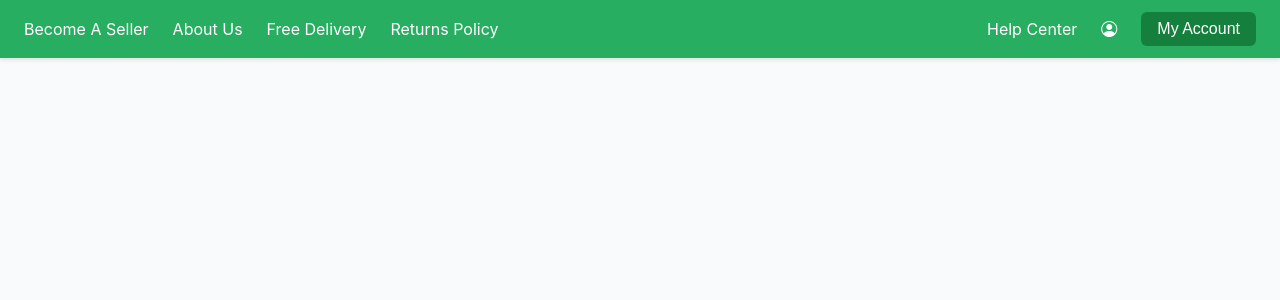
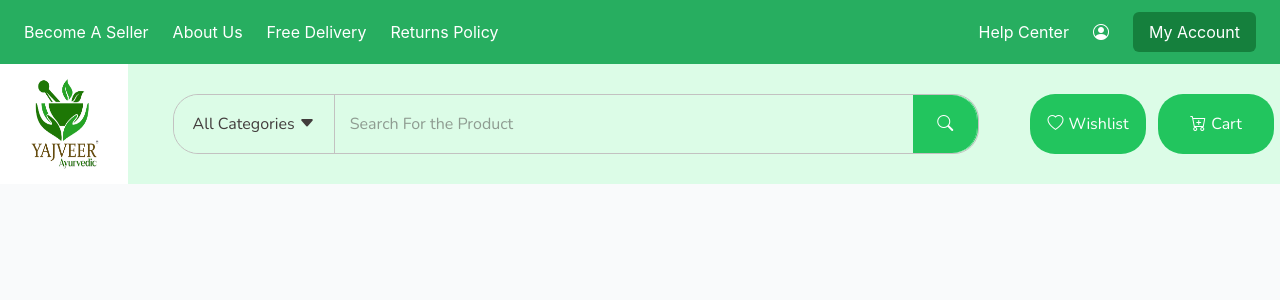
Before and after one commit to raj-mistry-01/Yajveer-, a React (Vite) app in the folder Froentend/: page / in a window 1280 px wide. Shown: the top 300 px of the page. Built offline with nearby package versions, Linux system fonts and the light colour scheme.

Commit message:
Seond Navbar Completed

```diff
--- a/Froentend/index.html
+++ b/Froentend/index.html
@@ -4,10 +4,15 @@
     <meta charset="UTF-8" />
     <link rel="icon" type="image/jpg" href="/yajveer-logo.jpg" />
     <meta name="viewport" content="width=device-width, initial-scale=1.0" />
+    <link rel="preconnect" href="https://fonts.googleapis.com">
+<link rel="preconnect" href="https://fonts.gstatic.com" crossorigin>
+<link href="https://fonts.googleapis.com/css2?family=Nunito:ital,wght@0,200..1000;1,200..1000&display=swap" rel="stylesheet">
+<script src="https://cdn.jsdelivr.net/npm/@tailwindcss/browser@4"></script>
     <title>Yajveer</title>
   </head>
   <body>
     <div id="root"></div>
+
     <script type="module" src="/src/main.jsx"></script>
   </body>
 </html>
--- a/Froentend/package.json
+++ b/Froentend/package.json
@@ -10,9 +10,11 @@
     "preview": "vite preview"
   },
   "dependencies": {
+    "bootstrap-icons": "^1.13.1",
+    "lucide-react": "^0.509.0",
     "react": "^19.1.0",
     "react-dom": "^19.1.0",
-    "bootstrap-icons": "^1.13.1",
+    "react-icons": "^5.5.0",
     "react-router": "^7.6.0"
   },
   "devDependencies": {
--- a/Froentend/src/App.jsx
+++ b/Froentend/src/App.jsx
@@ -1,13 +1,14 @@
 import React from 'react'
 import reactDom from "react-dom/client";
 import Navbar from "./components/navbar";
+import Navbar2 from './components/navbar2';
 import 'bootstrap-icons/font/bootstrap-icons.css';
-
 
 const App = () => {
   return (
         <>
         <Navbar></Navbar>
+        <Navbar2></Navbar2>
         </>
     )
 }
--- /dev/null
+++ b/Froentend/src/CSS/navabar2.css
@@ -0,0 +1,309 @@
+ .Navbar2{
+    width: 100vw;
+    height: 15vh;
+    background-color: #166534;
+    display: flex;
+    flex-wrap: wrap;
+    font-family: nunito;
+    border: none;
+}
+
+.logo{
+    display: flex;
+    align-items: center;
+    flex-wrap: wrap;
+    justify-content: flex-start;
+    height: 100%;
+    width: 10%;
+    background-color: white;
+}
+
+.logo > img{
+    width: 100%;
+    height: 100%;
+}
+
+
+.search{
+    height: 100%;
+    background-color: #dcfce7;
+    width: 70%;
+    display: flex;
+    justify-content: center;
+    align-items: center;
+    flex-wrap: wrap;
+    border: none;
+    cursor: pointer;
+}
+
+.s1{
+    width: 90%;
+    height: 50%;
+    border-top-left-radius: 25px;
+    border-bottom-left-radius: 25px;
+    border-top-right-radius: 25px;
+    border-bottom-right-radius: 25px;
+    display: flex;
+    flex-wrap: wrap;
+    cursor: pointer;
+    border: 1px solid rgb(195, 193, 193);
+}
+
+
+
+.list {
+  width: 20%;
+  height: 100%;
+  border-top-left-radius: 25px;
+  border-bottom-left-radius: 25px;
+  background-color: #dcfce7;
+  cursor: pointer;
+  display: flex;
+  flex-direction: column;
+  align-items: center;
+  justify-content: center;
+  color: rgb(66, 60, 60);
+  font-weight: 400;
+  border-right: 1px solid rgb(195, 193, 193);
+  position: relative;
+}
+
+.title {
+  display: flex;
+  justify-content: center;
+  align-items: center;
+}
+
+.Menulist {
+  position: absolute;
+  top: 100%;
+  left: 0;
+  width: 100%;
+  background-color: white;
+  color: gray;
+  display: none;
+  flex-direction: column;
+  padding: 5px;
+  border-top-left-radius: 10px;
+  border-top-right-radius: 10px;
+  border-bottom-left-radius: 10px;
+  border-bottom-right-radius: 10px;
+  box-shadow: 0 4px 8px rgba(0,0,0,0.1);
+  z-index: 10;
+}
+
+.Menulist > p{
+    display: flex;
+    flex-direction: column;
+    text-align: center;
+    padding: 5px;
+     border-top-left-radius: 10px;
+  border-top-right-radius: 10px;
+  border-bottom-left-radius: 10px;
+  border-bottom-right-radius: 10px;
+}
+
+.Menulist > p:hover{
+    background-color: #dcfce7;
+}
+.list:hover .Menulist {
+  display: flex;
+}
+
+
+
+
+.content{
+    width: 80%;
+    height: 100%;
+    background-color: #dcfce7;
+    border-top-right-radius: 25px;
+    border-bottom-right-radius: 25px;
+    display: flex;
+    flex-wrap: wrap;
+    border: none;
+    cursor: pointer;
+    border-right: none;
+}
+
+.input{
+    width: 80%;
+    height: 100%;
+    background-color: #dcfce7;
+    cursor: pointer;
+}
+
+.input > input{
+    width: 100%;
+    height: 100%;
+    border: none;
+    background-color: #dcfce7;
+    padding-left: 15px;
+    font-family: nunito;
+    font-size: 16px;
+    font: 700;
+    color: rgb(66, 60, 60);
+    cursor: pointer;
+}
+
+.s2{
+    width: 20%;
+    height: 100%;
+    border-top-right-radius: 25px;
+    border-bottom-right-radius: 25px;
+    display: flex;
+    justify-content: flex-end;
+    align-items: center;
+    cursor: pointer;
+    border-right: 1px solid #22c55e;
+}
+
+.con{
+    width: 50%;
+    height: 100%;
+    background-color: #22c55e;
+    border-top-right-radius: 25px;
+    border-bottom-right-radius: 25px;
+    display: flex;
+    align-items: center;
+    justify-content: center;
+    color: white;
+}
+
+
+.addtocart{
+    height: 100%;
+    width: 20%;
+    background-color: #dcfce7;
+    display: flex;
+    justify-content: space-around;
+    align-items: center;
+    cursor: pointer;
+
+}
+
+.like{
+    width: 45%;
+    height: 50%;
+    display: flex;
+    flex-wrap: wrap;
+    justify-content: center;
+    align-items: center;
+    gap: 5px;
+    cursor: pointer;
+    color: white;
+    background-color: #22c55e;
+     border-top-left-radius: 25px;
+    border-bottom-left-radius: 25px;
+     border-top-right-radius: 25px;
+    border-bottom-right-radius: 25px;
+    font: 700;
+
+}
+
+.add{
+    width: 45%;
+    height: 50%;
+    display: flex;
+    flex-wrap: wrap;
+    justify-content: center;
+    align-items: center;
+    gap: 5px;
+    color: white;
+    cursor: pointer;
+    background-color: #22c55e;
+    border-top-left-radius: 25px;
+    border-bottom-left-radius: 25px;
+     border-top-right-radius: 25px;
+    border-bottom-right-radius: 25px;
+    font: 700;
+}
+
+input:focus {
+  outline: none;
+  border: none;
+}
+
+/* For tablets and below */
+@media (max-width: 1024px) {
+  .Navbar2 {
+    flex-direction: column;
+    height: auto;
+    align-items: center;
+    background-color: white;
+  }
+
+  .logo {
+    width: 40%;
+    justify-content: center;
+  }
+
+  .search {
+    width: 100%;
+    padding: 10px 0;
+  }
+
+  .s1 {
+    flex-direction: column;
+    height: auto;
+    width: 100%;
+     border: none;
+  }
+
+  .list {
+    width: 100%;
+    height: auto;
+    border-radius: 25px 25px 0 0;
+    border-right: none;
+  }
+
+  .content {
+    display: none;
+  }
+
+  .addtocart {
+    width: 100%;
+    padding: 10px 0;
+    justify-content: center;
+    gap: 15px;
+  }
+
+  .like, .add {
+    width: 30%;
+    height: 40px;
+  }
+}
+
+
+@media (max-width: 600px) {
+  .logo > img {
+    width: auto;
+  }
+
+  .input > input {
+    font-size: 14px;
+    padding: 10px;
+  }
+
+  .list .title p {
+    font-size: 14px;
+  }
+
+  .Menulist > p {
+    font-size: 13px;
+  }
+
+  .con i {
+    font-size: 1.2rem;
+  }
+
+  .like, .add {
+    font-size: 14px;
+    gap: 3px;
+  }
+
+  .addtocart {
+    flex-direction: column;
+    gap: 10px;
+  }
+}
--- a/Froentend/src/components/navbar.jsx
+++ b/Froentend/src/components/navbar.jsx
@@ -1,8 +1,8 @@
 import React from "react";
 import "../CSS/navbar.css";
-import Logo from "../assets/yajveer-logo.jpg";
 export default function Navbar() {
       return (
+        <>
         <nav className="navbar">
           <div className="navbar-left">
             <p>Become A Seller</p>
@@ -26,5 +26,6 @@ export default function Navbar() {
             <button className="account-button">My Account</button>
           </div>
         </nav>
+        </>
       );
 }
--- /dev/null
+++ b/Froentend/src/components/navbar2.jsx
@@ -0,0 +1,54 @@
+import "../CSS/navabar2.css";
+import Logo from "../assets/yajveer-logo.jpg";
+export default function Navbar2() {
+  return (
+    <>
+      <nav className="Navbar2">
+        <div className="logo">
+          <img src={Logo} alt="Yajveer" />
+        </div>
+
+        <div className="search">
+          <div className="s1">
+            <div className="list">
+              <div className="title">
+                <p>
+                  All Categories{" "}
+                  <i
+                    className="bi bi-caret-down-fill"
+                    style={{ fontSize: "1rem" }}
+                  ></i>
+                </p>
+              </div>
+              <div className="Menulist">
+                <p>Herbal Powder</p>
+                <p>Karela powder</p>
+              </div>
+            </div>
+            <div className="content">
+              <div className="input">
+                <input type="text" placeholder="Search For the Product" />
+              </div>
+              <div className="s2">
+                <div className="con">
+                  <i className="bi bi-search fs-1"></i>
+                </div>
+              </div>
+            </div>
+          </div>
+        </div>
+
+        <div className="addtocart">
+          <div className="like">
+            <i className="bi bi-heart" style={{ color: "white" }}></i>
+            <p>Wishlist</p>
+          </div>
+          <div className="add">
+            <i className="bi bi-cart-plus" style={{ color: "white" }}></i>
+            <p>Cart</p>
+          </div>
+        </div>
+      </nav>
+    </>
+  );
+}
```
Also changed, not shown: Froentend/src/CSS/navbar.css (line endings or trailing spaces), 1 other file (tests, documents, lock files or other folders).
